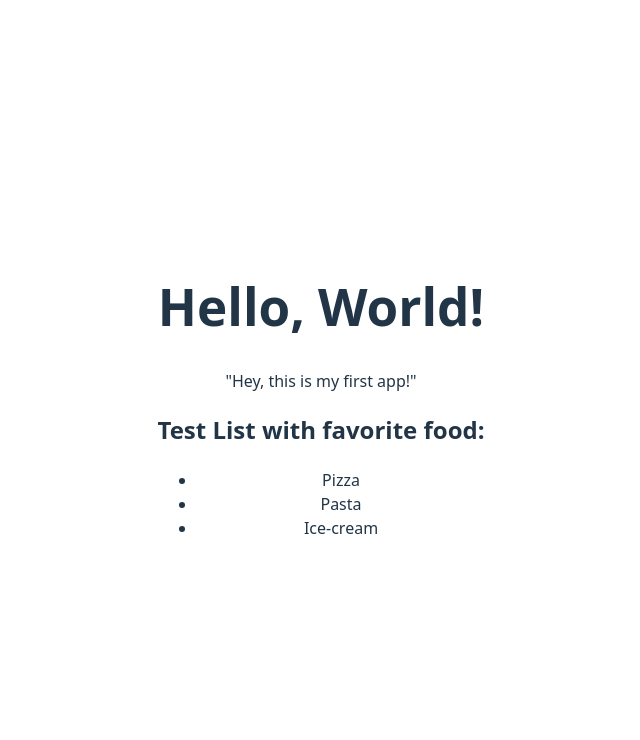
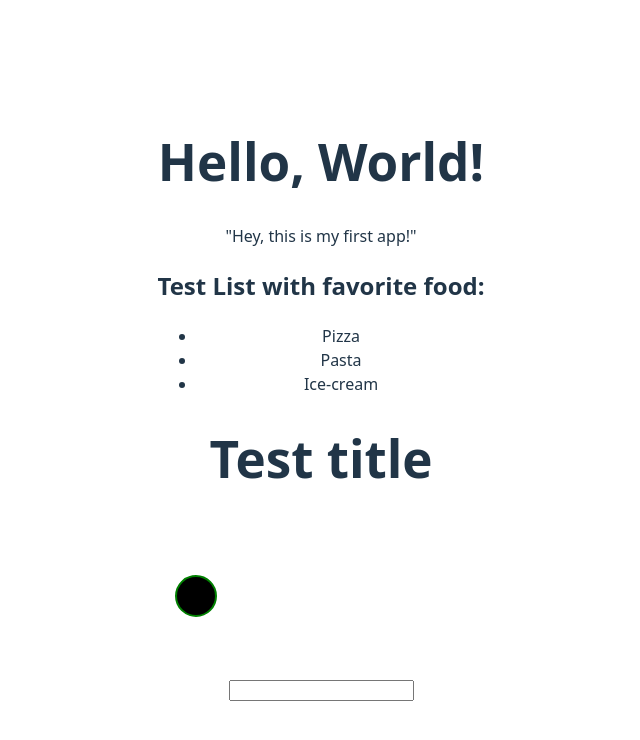
Before and after one commit to FreeFallRush/my-first-react-app, a React (Vite) app: page / in a window 1280 px wide. Shown: the top 740 px of the page, without its empty margins (319-959 px from the left). Built offline with nearby package versions, Linux system fonts and the light colour scheme.

Commit message:
Added CorrectTest.jsx with odin testing example
Imported CorerctTest to App.jsx

```diff
--- a/src/App.jsx
+++ b/src/App.jsx
@@ -4,6 +4,7 @@
 import "./App.css";
 import Greeting from "./Greeting";
 import FavFood from "./FavFood";
+import CorrectTest from "./CorrectTest";
 
 function App() {
   return (
@@ -11,6 +12,7 @@
       <h1>Hello, World!</h1>
       <Greeting />
       <FavFood />
+      <CorrectTest />
     </>
   );
 }
--- /dev/null
+++ b/src/CorrectTest.jsx
@@ -0,0 +1,15 @@
+function CorrectTest() {
+  return (
+    <>
+      <h1>Test title</h1>
+      <svg>
+        <circle cx="25" cy="75" r="20" stroke="green" strokeWidth="2" />
+      </svg>
+      <form>
+        <input type="text" />
+      </form>
+    </>
+  );
+}
+
+export default CorrectTest;
```
